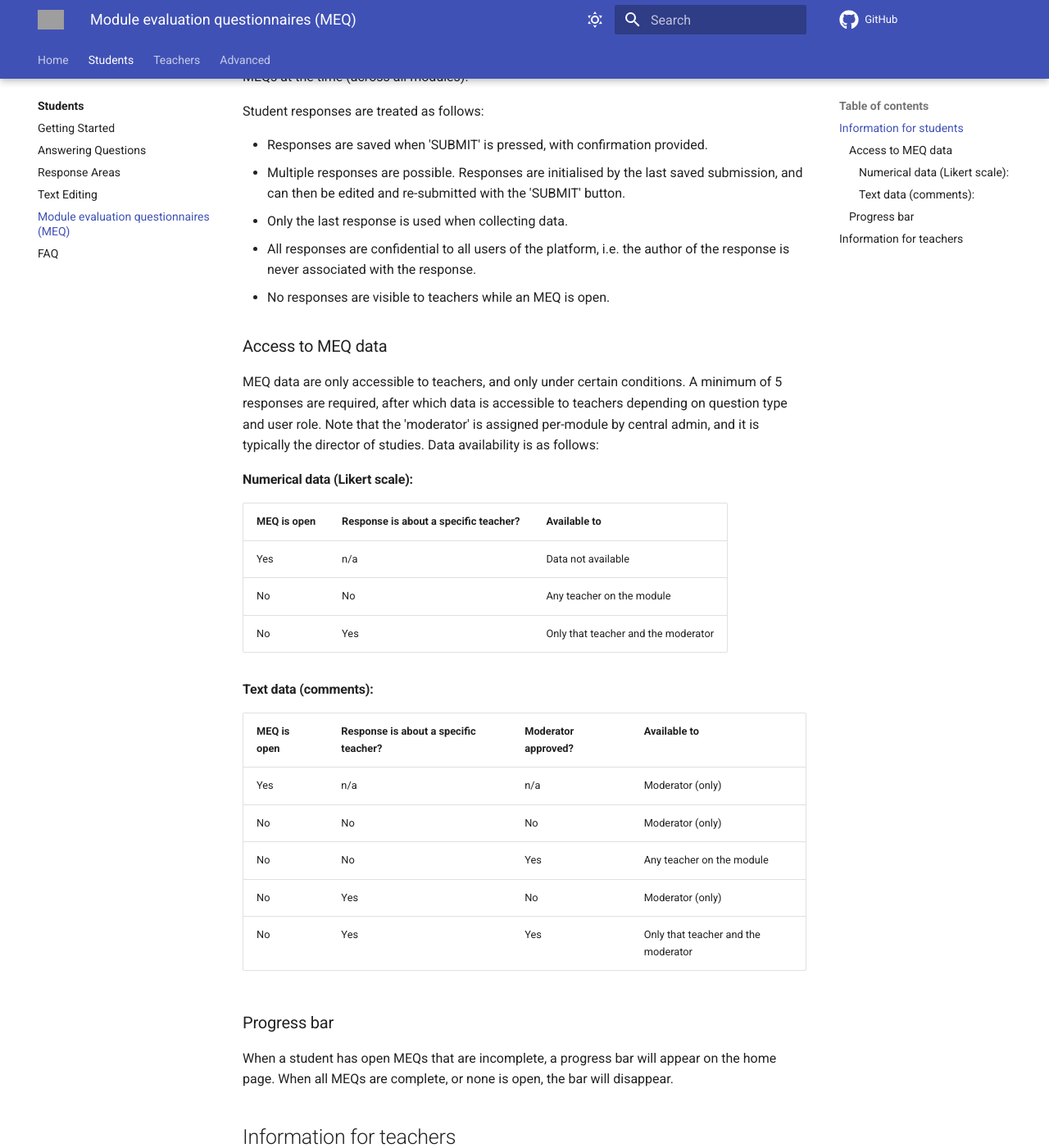
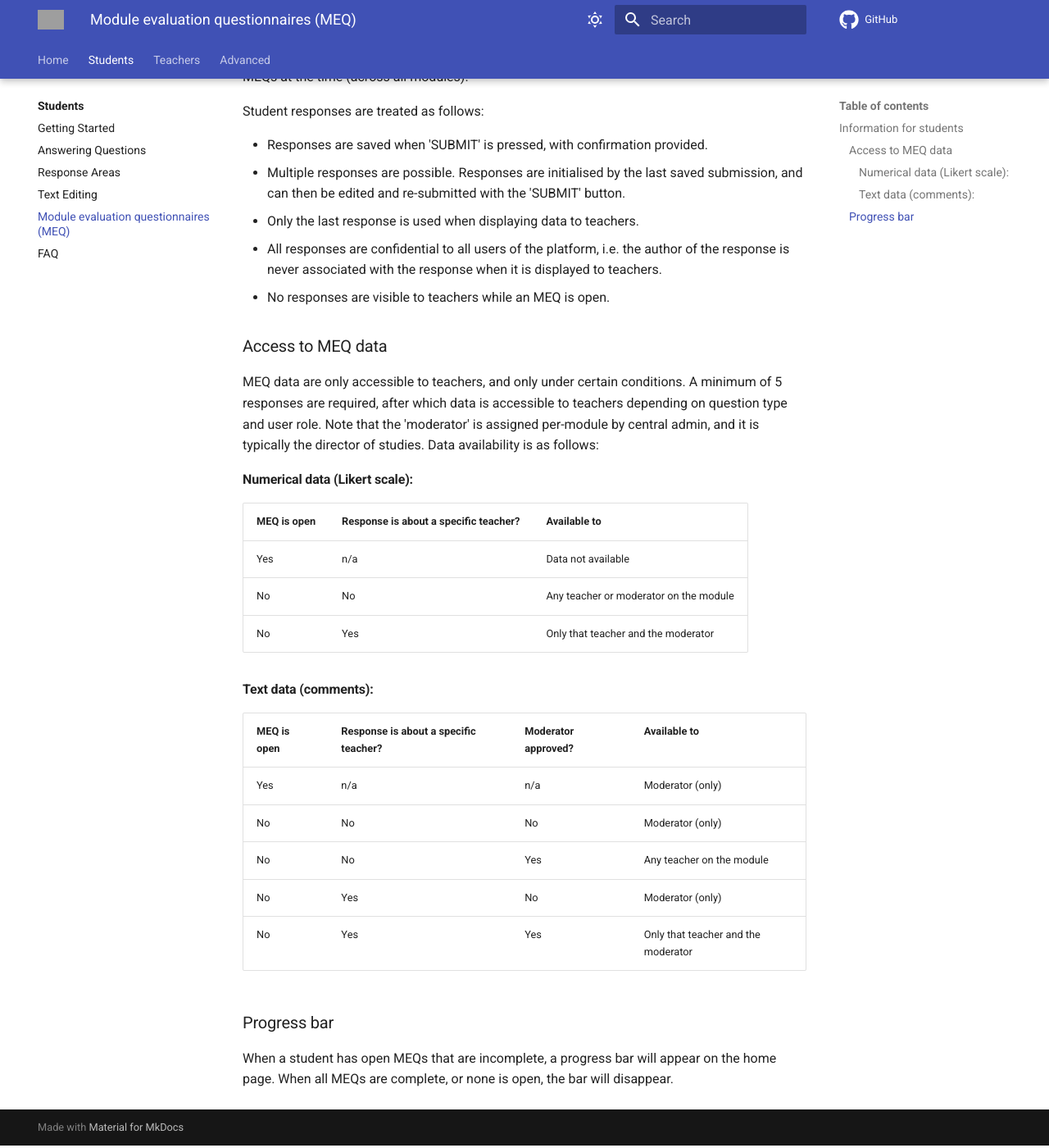
Before and after one commit to lambda-feedback/user-documentation, an MkDocs documentation site: the page built from docs/student/MEQ.md, in a window 1280 px wide and 1400 px high, scrolled down 316 px. Shown: the whole window at 82% size. Built offline with MkDocs 1.6.1 and Material for MkDocs 9.7.7, drawn with Linux system fonts in a browser that asks for light colours; comment, search, counter and statistics services are not loaded; some of the changed text lies outside the part shown; grey boxes are pictures that could not be loaded.

Commit message:
Response to review

```diff
--- a/docs/student/MEQ.md
+++ b/docs/student/MEQ.md
@@ -10,8 +10,8 @@ Student responses are treated as follows:
 
 - Responses are saved when 'SUBMIT' is pressed, with confirmation provided.
 - Multiple responses are possible. Responses are initialised by the last saved submission, and can then be edited and re-submitted with the 'SUBMIT' button.
-- Only the last response is used when collecting data.
-- All responses are confidential to all users of the platform, i.e. the author of the response is never associated with the response.
+- Only the last response is used when displaying data to teachers.
+- All responses are confidential to all users of the platform, i.e. the author of the response is never associated with the response when it is displayed to teachers.
 - No responses are visible to teachers while an MEQ is open.
 
 
@@ -24,7 +24,7 @@ MEQ data are only accessible to teachers, and only under certain conditions. A m
 |MEQ is open | Response is about a specific teacher? | Available to |
 |--|--|--|
 |Yes |n/a|Data not available|
-|No |No|Any teacher on the module|
+|No |No|Any teacher or moderator on the module|
 |No |Yes|Only that teacher and the moderator|
 
 
@@ -41,7 +41,3 @@ MEQ data are only accessible to teachers, and only under certain conditions. A m
 ### Progress bar
 
 When a student has open MEQs that are incomplete, a progress bar will appear on the home page. When all MEQs are complete, or none is open, the bar will disappear.
-
-## Information for teachers
-
-There is an additional guide, [MEQ for teachers](../../teacher/guides/MEQ).
```
